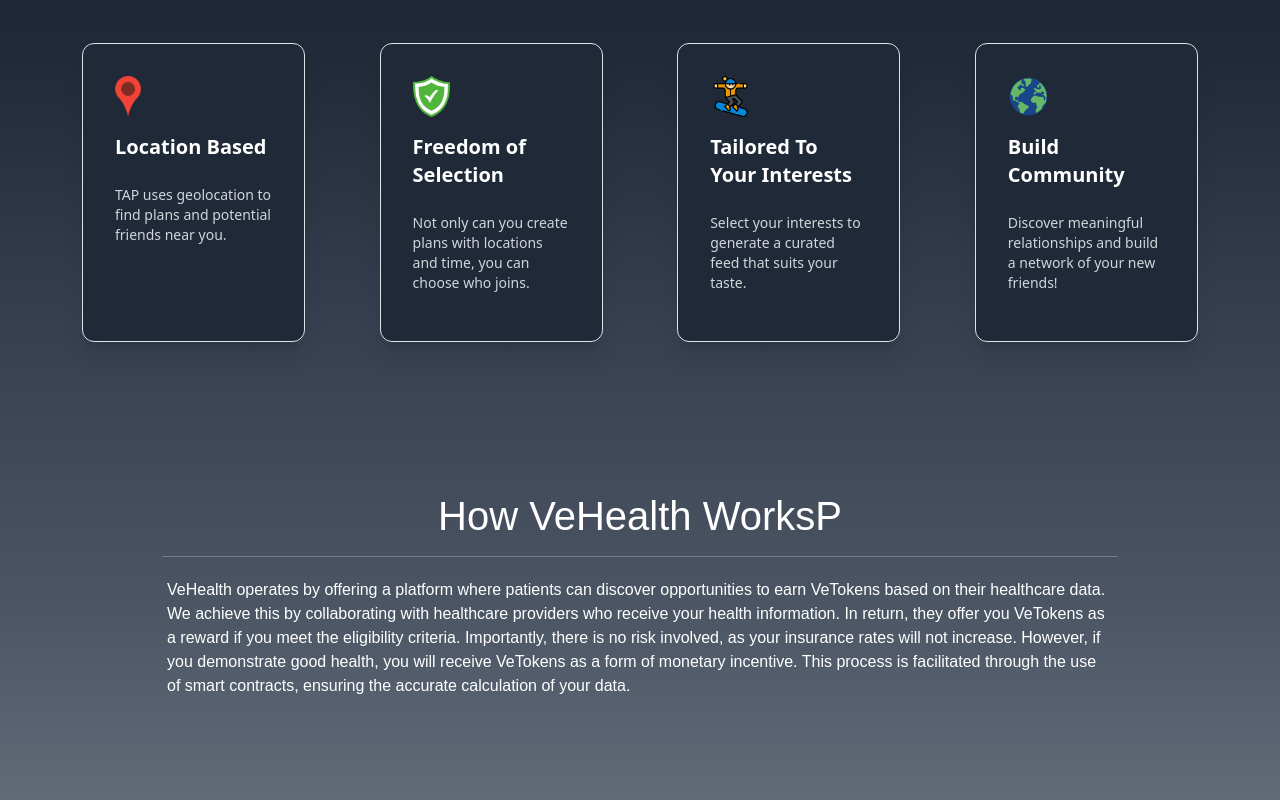
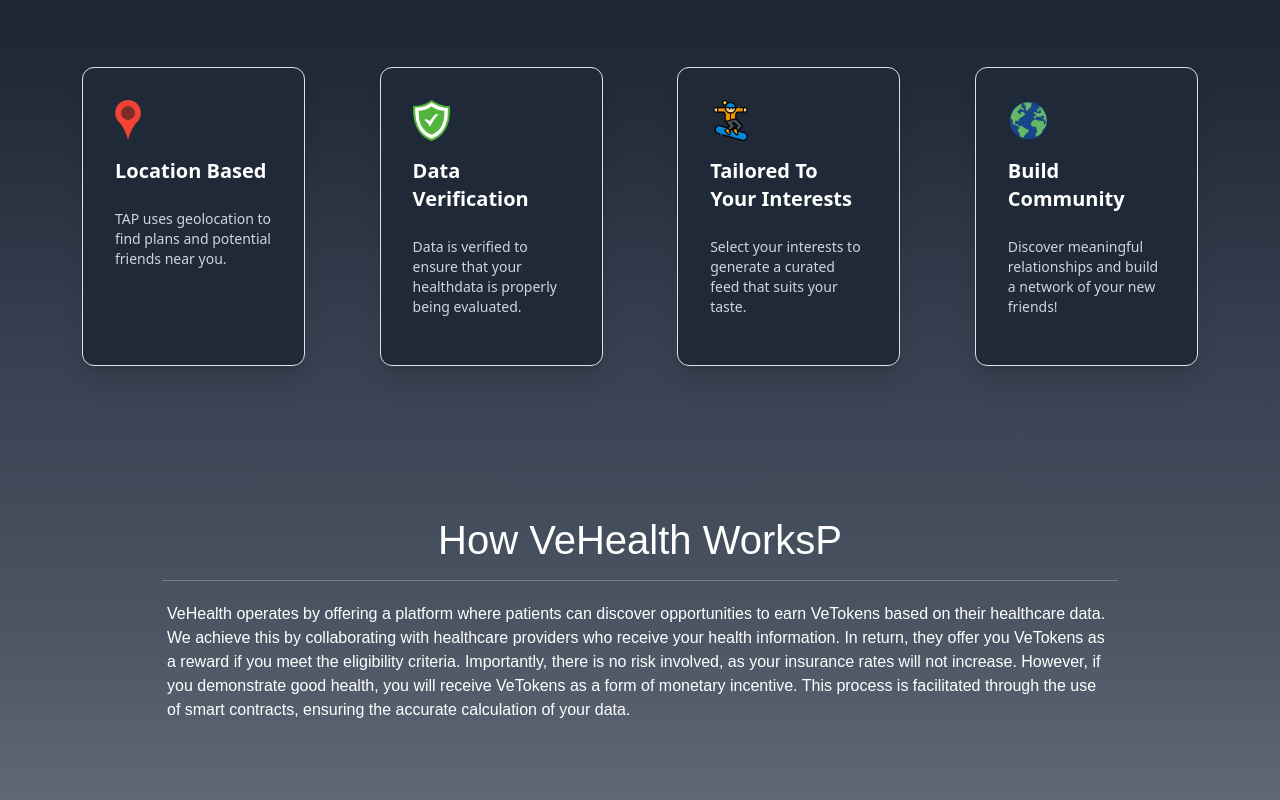
Before and after one commit to NoHaxsJustAsian/easyAVeChainHackathon, a React (Create React App) app: page / in a window 1280 px wide. Shown: the part 1260-2060 px from the top of the page. Built offline with nearby package versions, Linux system fonts and the light colour scheme.

Commit message:
adding info

```diff
--- a/src/Home-Page/WelcomePart2.tsx
+++ b/src/Home-Page/WelcomePart2.tsx
@@ -3,7 +3,7 @@
 import AboutUs from "./About-Us";
 import LogoCard from "./LogoCard";
 import TeamMembers2 from "./TeamMembers2";
-import WhyTAPCard from "./WhyTAPCard";
+import WhyVeHealth from "./WhyVeHealth";
 import backgroundIMG from "./bagrand.jpg";
 
 export default function WelcomePage() {
@@ -52,7 +52,7 @@
         <LearnMore />
       </div>
         <div className="bg-gradient-to-t bg-gray-800 via-gray-750 from-gray-700">
-          <WhyTAPCard />
+          <WhyVeHealth />
         </div>
       </section>
       <div
--- a/src/Home-Page/WhyTAPCard.tsx
+++ b/src/Home-Page/WhyVeHealth.tsx
@@ -1,11 +1,10 @@
 import { Container } from "react-bootstrap";
-import React from "react";
 import logo from "./map.png";
 import safety from "./safety-icon.png";
 import snowboard from "./robots.png";
 import world from "./world.png";
 
-function WhyTAPCard() {
+function WhyVeHealth() {
     return (
         <Container>
             <div className="flex flex-wrap justify-between">
@@ -25,10 +24,10 @@
                   <img src={safety} width="37" />
                 </div>
 
-                <h3 className="mt-3 text-xl font-bold text-white">Freedom of Selection</h3>
+                <h3 className="mt-3 text-xl font-bold text-white">Data Verification</h3>
 
                 <p className="mt-4 text-sm text-gray-300">
-                    Not only can you create plans with locations and time, you can choose who joins.
+                    Data is verified to ensure that your healthdata is properly being evaluated.
                 </p>
             </div>
             <div style={{ maxWidth: "20%" }} className="block rounded-xl border border-gray-800 bg-gray-800 p-8 shadow-xl no-underline hover:-translate-y-1 hover:scale-110 duration-150">
@@ -59,4 +58,4 @@
     );
 }
 
-export default WhyTAPCard;
+export default WhyVeHealth;
--- a/src/pages/LearnMore.tsx
+++ b/src/pages/LearnMore.tsx
@@ -20,7 +20,7 @@
       <section className="text-white">
           <h1 style={headerStyle}>About VeHealth </h1> <hr />
           <p style={{ ...paragraphStyle, padding: "5px" }}>
-          VeHealth is a pioneering company at the intersection of healthcare and blockchain technology. Founded with a vision to revolutionize the health insurance industry, VeHealth leverages VeChain's Web3 technology and smart contracts to provide consumers with personalized health insurance solutions. Our mission is to make healthcare more accessible, affordable, and transparent for everyone by harnessing the power of data and decentralization.
+          VeHealth is a pioneering company at the intersection of healthcare and blockchain technology. Founded with a vision to revolutionize the health insurance industry, VeHealth leverages VeChain's Web3 technology and smart contracts to provide consumers with personalized health insurance solutions. Our mission is to make healthcare more accessible, affordable, and transparent for everyone by harnessing the power of data and decentralization. The logic is that if you have a healthy lifestyle, you should be rewarded with lower premiums. We are building a community of health-conscious individuals who are incentivized to live a healthy lifestyle.
           </p>
       </section>
     </Container>
```
